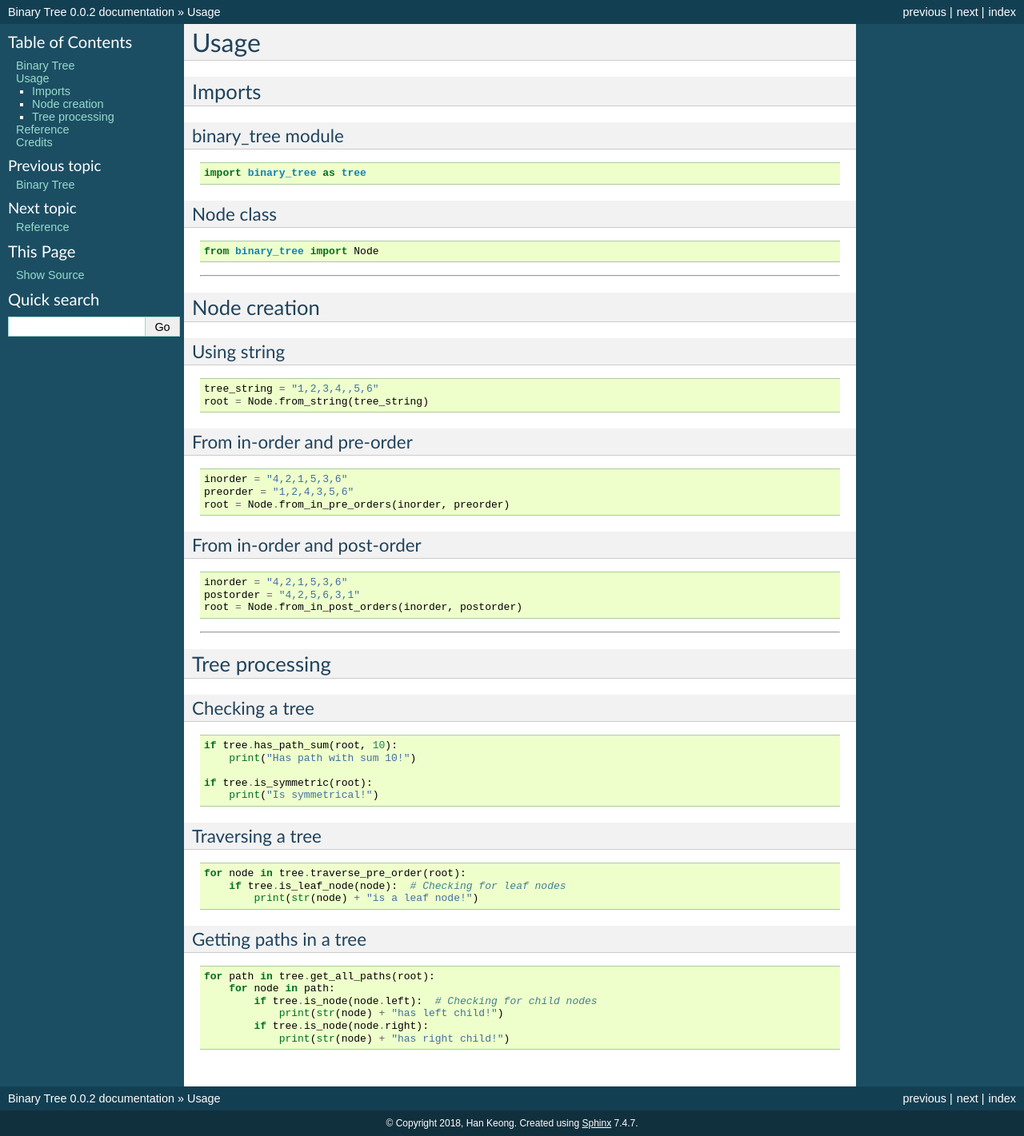
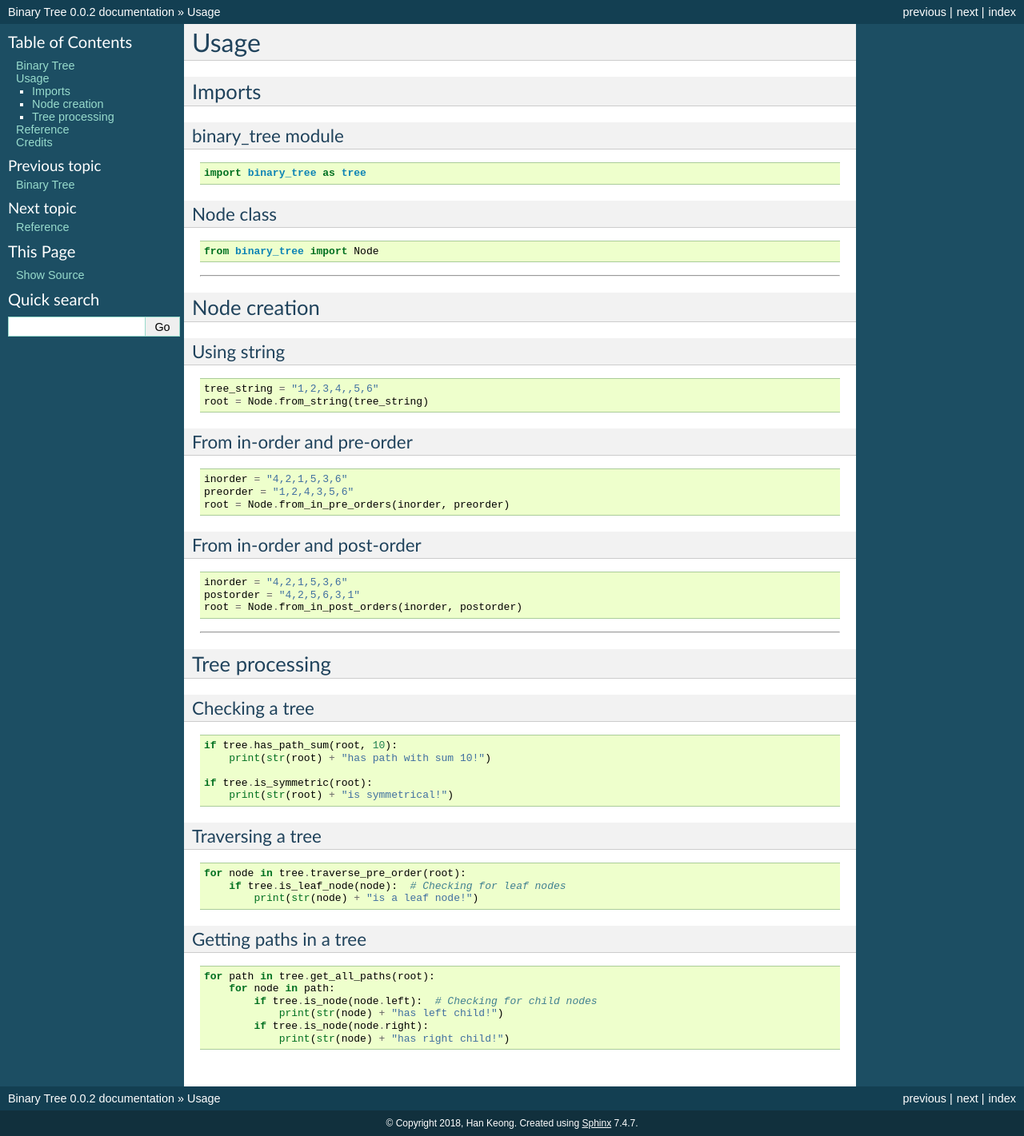
Before and after one commit to david-xhk/binary_tree, a Sphinx documentation site: the page built from docs/usage.rst, in a window 1280 px wide. Shown: the whole page at 80% size. Built offline with Sphinx 7.4.7, drawn with Linux system fonts in a browser that asks for light colours.

```diff
--- a/docs/reference.rst
+++ b/docs/reference.rst
@@ -8,6 +8,8 @@ Here is the documentation for binary_tree. To look at a demonstration, run "./tr
 
 .. autoclass:: Node
 
+    .. automethod:: __init__
+
     .. automethod:: from_string
 
     .. automethod:: from_in_pre_orders
--- a/docs/usage.rst
+++ b/docs/usage.rst
@@ -72,10 +72,10 @@ Checking a tree
 .. code-block:: python
 
     if tree.has_path_sum(root, 10):
-        print("Has path with sum 10!")
+        print(str(root) + "has path with sum 10!")
 
     if tree.is_symmetric(root):
-        print("Is symmetrical!")
+        print(str(root) + "is symmetrical!")
 
 ^^^^^^^^^^^^^^^^^
 Traversing a tree
```
Also changed, not shown: 1 other file.
